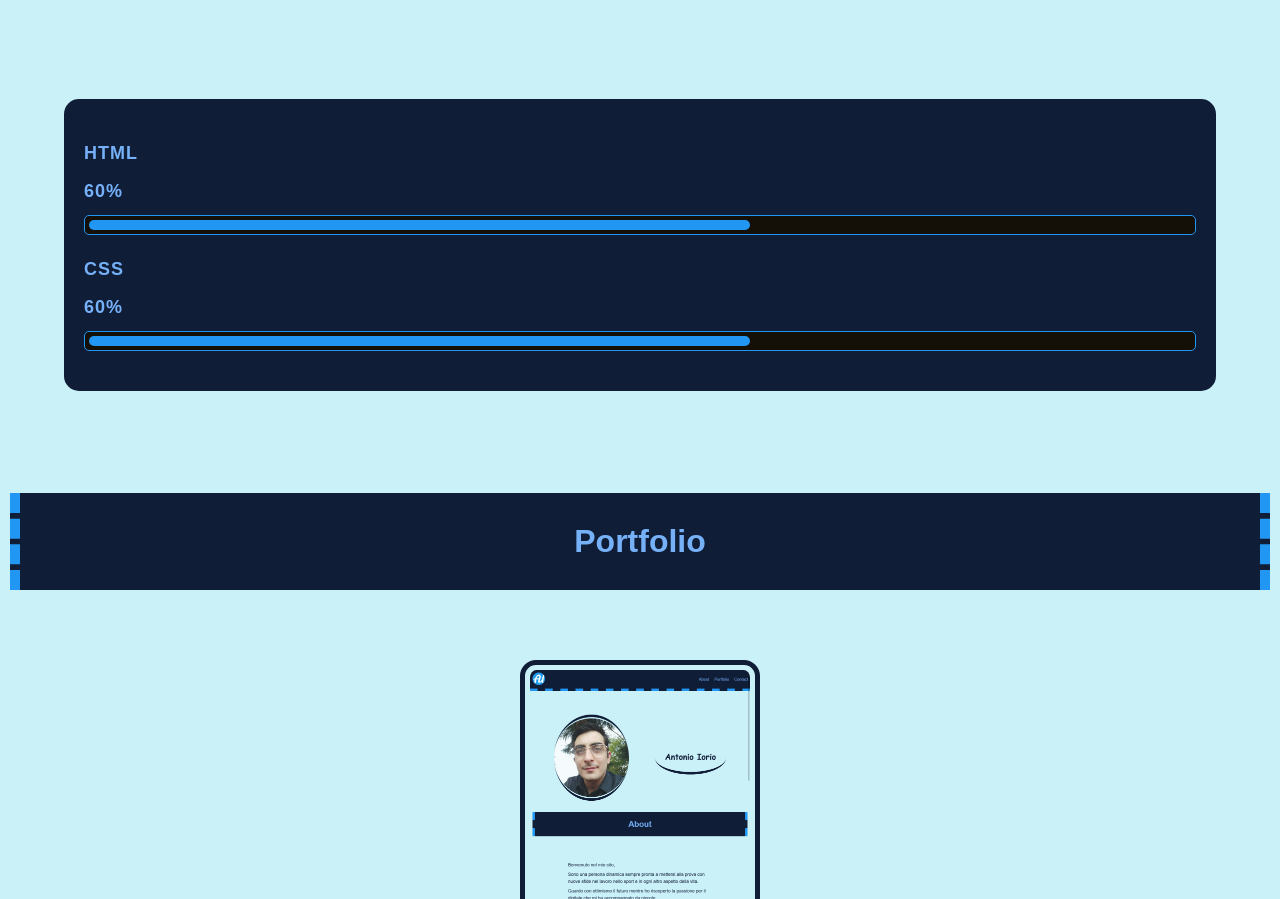
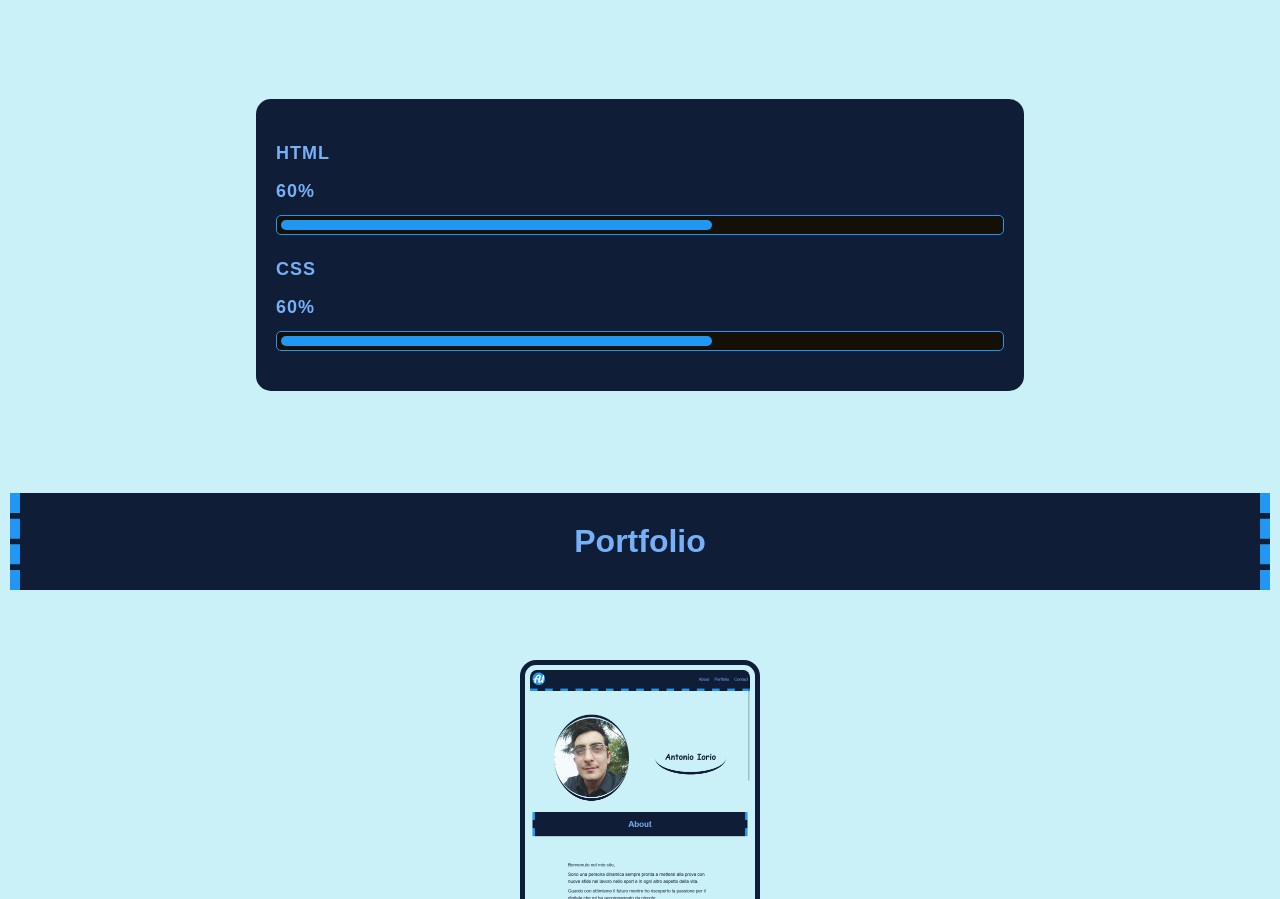
Before and after one commit to kalaioryo/Antonio-Iorio-HTML-e-CSS, a plain HTML site: page index.html in a window 1280 px wide. Shown: the part 1202-2101 px from the top of the page. Drawn offline with Linux system fonts and the light colour scheme.

Commit message:
modifiche larghezza skill section

```diff
--- a/assets/sass/style.scss
+++ b/assets/sass/style.scss
@@ -323,4 +323,10 @@ footer {
     p {
         width: 600px;
     }
+
+    .center{
+
+        margin:8% 20% 8% 20%;
+
+    }
 }
```
Also changed, not shown: assets/sass/style.css, 1 other file.
